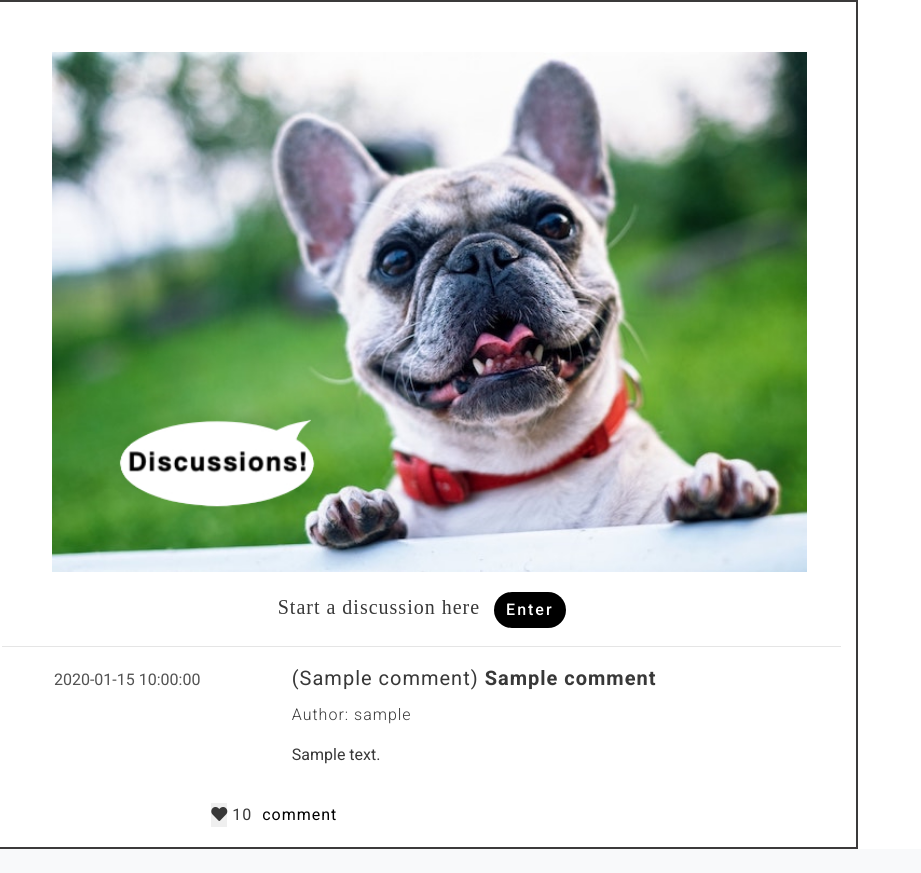
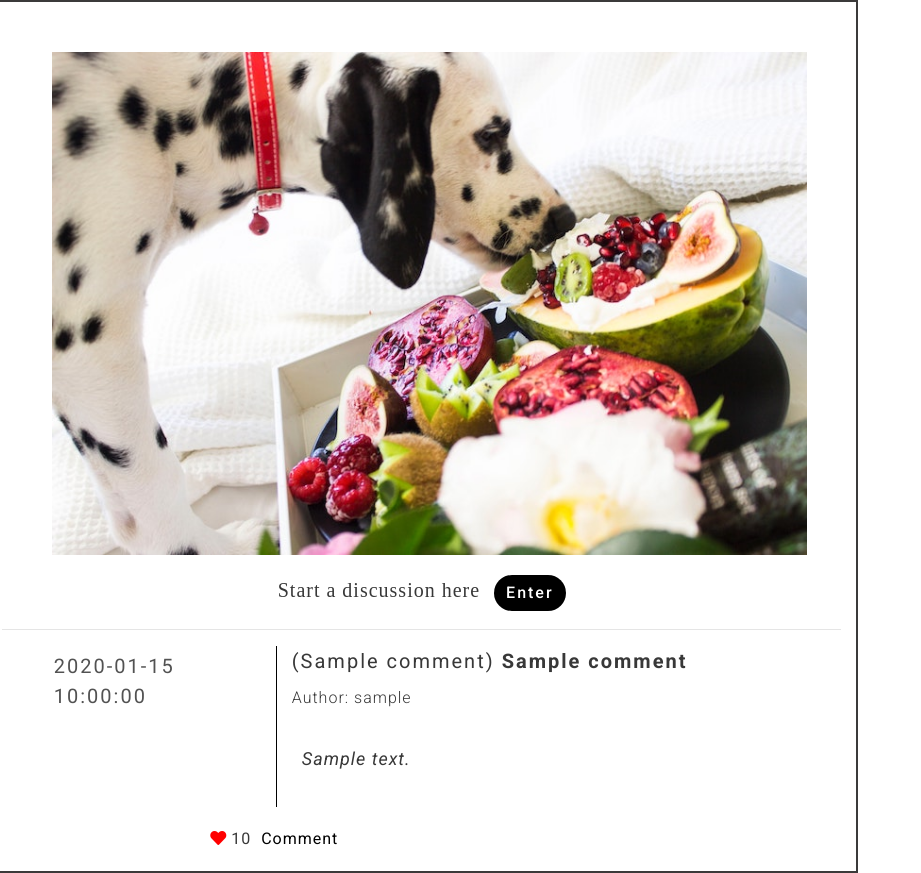
Before and after one commit to TheoNorris/the-odd-dog-blog, a Flask app: page /food in a window 1280 px wide. Shown: the part 94-967 px from the top of the page, without its empty margins (0-921 px from the left). Before the commit the page ends 943 px from the top, so only its background shows below. Run offline with Flask 2, Linux system fonts and the light colour scheme; a database or web service that is not in the repository returns one stand-in record (values such as "Sample title"); some libraries are stand-ins or nearby versions; some web fonts are replaced.

Commit message:
images added for all discussions pages. Comments boxes partially styled

```diff
--- a/static/css/style.css
+++ b/static/css/style.css
@@ -6,12 +6,16 @@
   margin: 0;
   padding: 0;
   font-family: "Roboto", sans-serif;
-  color: #383838
+  color: #383838;
 }
 
-a{
+a {
+  color: black;
+}
+
+a:hover {
   text-decoration: none;
-color: black;
+  color: rgba(255, 59, 59, 0.911);
 }
 
 /* Header */
@@ -22,13 +26,13 @@ nav.dog-nav {
 
 h1.head-text {
   font-family: "Chelsea Market", sans-serif;
-  font-size: 250%;;
+  font-size: 250%;
   letter-spacing: 1px;
   margin-left: 60px;
   color: black;
 }
 
-#discussion-search{
+#discussion-search {
   width: 200px;
 }
 
@@ -50,9 +54,8 @@ div.picture-div {
 
 /* discussions.html */
 
-.image-plus-button-cont{
+.image-plus-button-cont {
   text-align: center;
-
 }
 
 .discussions-image {
@@ -77,44 +80,62 @@ text-align: center;
   border: black;
 }
 
-.discussions-container{
+.btn.btn-primary.discussion-button:hover {
+  background-color: rgba(255, 59, 59, 0.911);
+}
 
-
-
+.discussions-container {
   margin: 20px 50px 0;
   width: 90%;
   border-radius: 30px;
 }
 
-.comment-date{
+.comment-date {
   color: rgb(82, 82, 82);
   margin-top: 5px;
-margin-left: 20%
+  margin-left: 20%;
+  font-size: 20px;
+  letter-spacing: 2px;
+  font-weight: 400;
 }
 
-p.comment-title{
+.date-div {
+  border-right: solid 1px black;
+}
 
-letter-spacing: 1px;
+p.comment-title {
+  letter-spacing: 2px;
   font-size: 20px;
   margin-bottom: 0;
 }
 
-.author-text{
+.author-text {
   letter-spacing: 1px;
   font-weight: 300;
   margin-top: 10px;
 }
+.comments{
+letter-spacing: 1px;
+    font-size: 18px;
+    font-style: italic;
+    margin: 35px 10px;
+}
 
-.comment-like-div{
+.comment-like-div {
   display: inline-flex;
   margin: 20px auto;
 }
 
-.interactive-buttons{
+.interactive-buttons {
   margin: 0 5px;
   letter-spacing: 1px;
 }
 
-.like-button{
+.like-button {
   border: none;
+  background: #fff;
 }
+
+.heart {
+  color: red;
+}
--- a/templates/base.html
+++ b/templates/base.html
@@ -27,7 +27,7 @@
   <body>
   <header>
   <nav class="navbar navbar-expand-lg navbar-light bg-light dog-nav">
-  <a class="navbar-brand" href="#"><h1 class="head-text">The Odd Dog Blog</h1></a>
+  <a class="navbar-brand" href="{{ url_for('index') }}"><h1 class="head-text">The Odd Dog Blog</h1></a>
   <button class="navbar-toggler" type="button" data-toggle="collapse" data-target="#navbarSupportedContent" aria-controls="navbarSupportedContent" aria-expanded="false" aria-label="Toggle navigation">
     <span class="navbar-toggler-icon"></span>
   </button>
--- a/templates/food.html
+++ b/templates/food.html
@@ -1,7 +1,11 @@
 {% extends 'base.html' %}{% block content %}
 
 <div class="image-plus-button-cont">
-<img class="discussions-image" src="{{url_for('static', filename='images/frenchy.jpg')}}" alt="French Bulldog">
+  <img
+    class="discussions-image"
+    src="{{url_for('static', filename='images/black-and-white-dalmatian.jpg')}}"
+    alt="Dalmation"
+  />
 
   <label id="discussion-label">Start a discussion here</label>
 
@@ -52,12 +56,7 @@
               name="category_name"
               required
             >
-                    <option value="" disabled selected>Choose Category</option>
-                    {% for cat in categories %}
-                    <option value="{{cat.category_name}}"
-                      >{{cat.category_name}}</option
-                    >
-                    {% endfor %}
+              <option value="Food" disabled selected>Food</option>
             </select>
 
             <div class="col">
@@ -130,22 +129,22 @@
   </div>
 </div>
 
-      <hr class="comment-break">
+<hr class="comment-break" />
 
 {% for comment in comments %}
 <div class="row">
-      <div class="col-4">
+  <div class="col-4 date-div">
     <p class="comment-date">{{comment.date_time}}</p>
   </div>
 
   <div class="col-8">
-         <p class="comment-title">({{comment.category_name}}) <strong>{{comment.title}}</strong></p>
+    <p class="comment-title">
+      ({{comment.category_name}}) <strong>{{comment.title}}</strong>
+    </p>
     <p class="author-text">Author: {{comment.username}}</p>
 
-
-        <p>{{comment.comment}}</p>
+    <p class="comments">{{comment.comment}}</p>
   </div>
-
 
   <div class="comment-like-div">
     <form
@@ -153,7 +152,7 @@
       method="POST"
     >
       <button value="1" name="likes" type="submit" class="like-button">
-              <i class="fas fa-heart"></i>
+        <i class="fas fa-heart heart"></i>
       </button>
     </form>
 
@@ -161,24 +160,32 @@
 
     {% if comment.cant_delete %}
 
-          <a href="{{ url_for('add_comment', comment_id=comment._id )}}" class="interactive-buttons">comment</a>
+    <a
+      href="{{ url_for('add_comment', comment_id=comment._id )}}"
+      class="interactive-buttons"
+      >Comment</a
+    >
 
     {% else %}
 
-          <a href="{{ url_for('add_comment', comment_id=comment._id )}}"
-             class="interactive-buttons">comment</a
+    <a
+      href="{{ url_for('add_comment', comment_id=comment._id )}}"
+      class="interactive-buttons"
+      >comment</a
     >
-          <a href="{{ url_for('edit_discussion', comment_id=comment._id )}}"
-            class="interactive-buttons">Edit</a
+    <a
+      href="{{ url_for('edit_discussion', comment_id=comment._id )}}"
+      class="interactive-buttons"
+      >Edit</a
     >
-          <a href="{{ url_for('delete_discussion', comment_id=comment._id )}}"
-            class="interactive-buttons">Remove</a
+    <a
+      href="{{ url_for('delete_discussion', comment_id=comment._id )}}"
+      class="interactive-buttons"
+      >Remove</a
     >
   </div>
 </div>
 
-        <hr class="comment-break">
+<hr class="comment-break" />
 
-          {% endif %} {% endfor %}
-
-{% endblock %}
+{% endif %} {% endfor %} {% endblock %}
```
Also changed, not shown: templates/discussions.html (+31 -19 lines), templates/health.html (+32 -25 lines), templates/index.html (+7 -10 lines), templates/lifestyle.html (+32 -25 lines), templates/story.html (+32 -25 lines), static/images/black-and-white-dalmatian.jpg (added), static/images/dog-gang.jpg (added), static/images/man-with-dog.jpg (added), static/images/yorkshire-terrier.jpg (added). Lines whose indentation alone changed are shown as unchanged.
